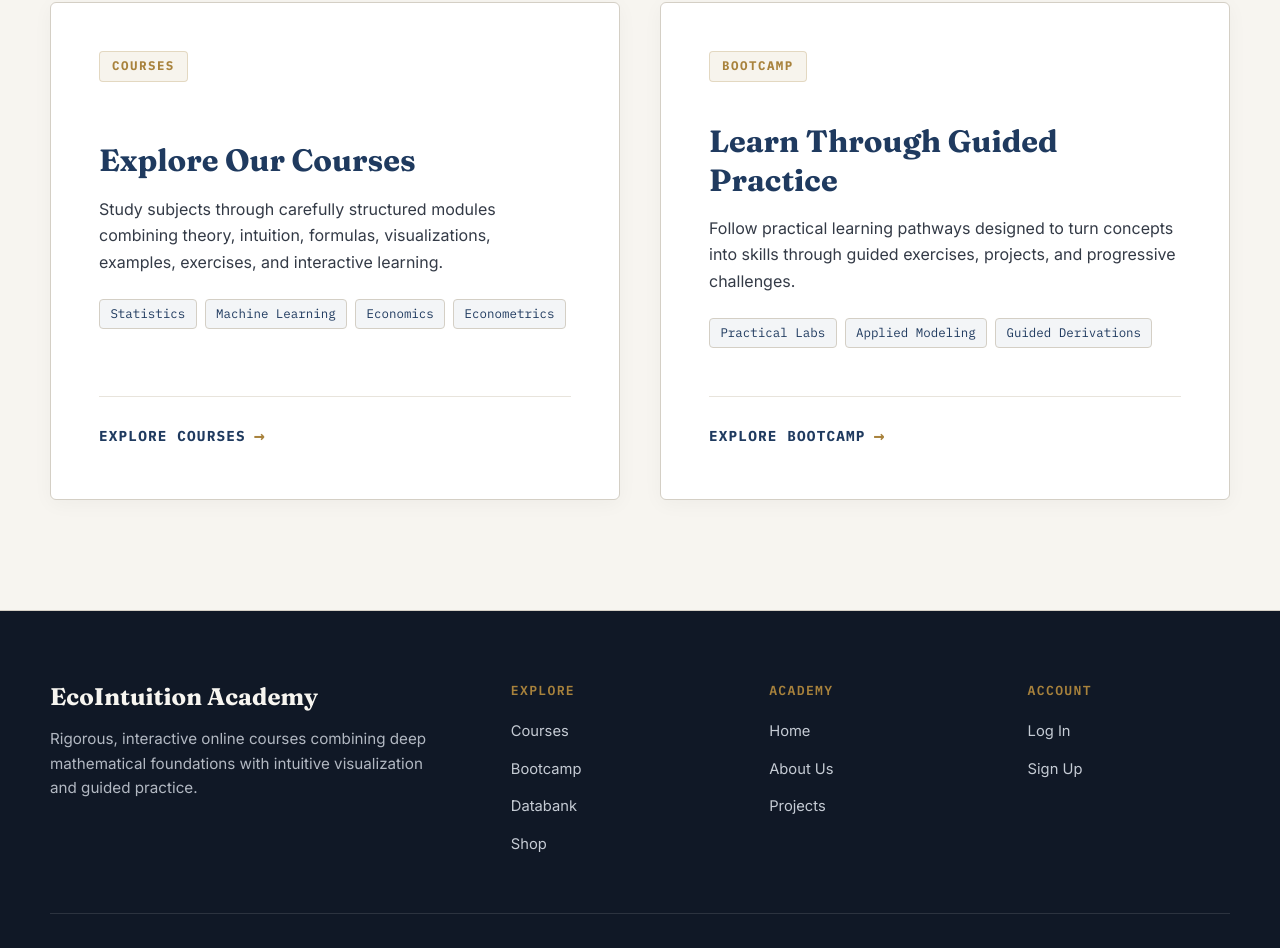
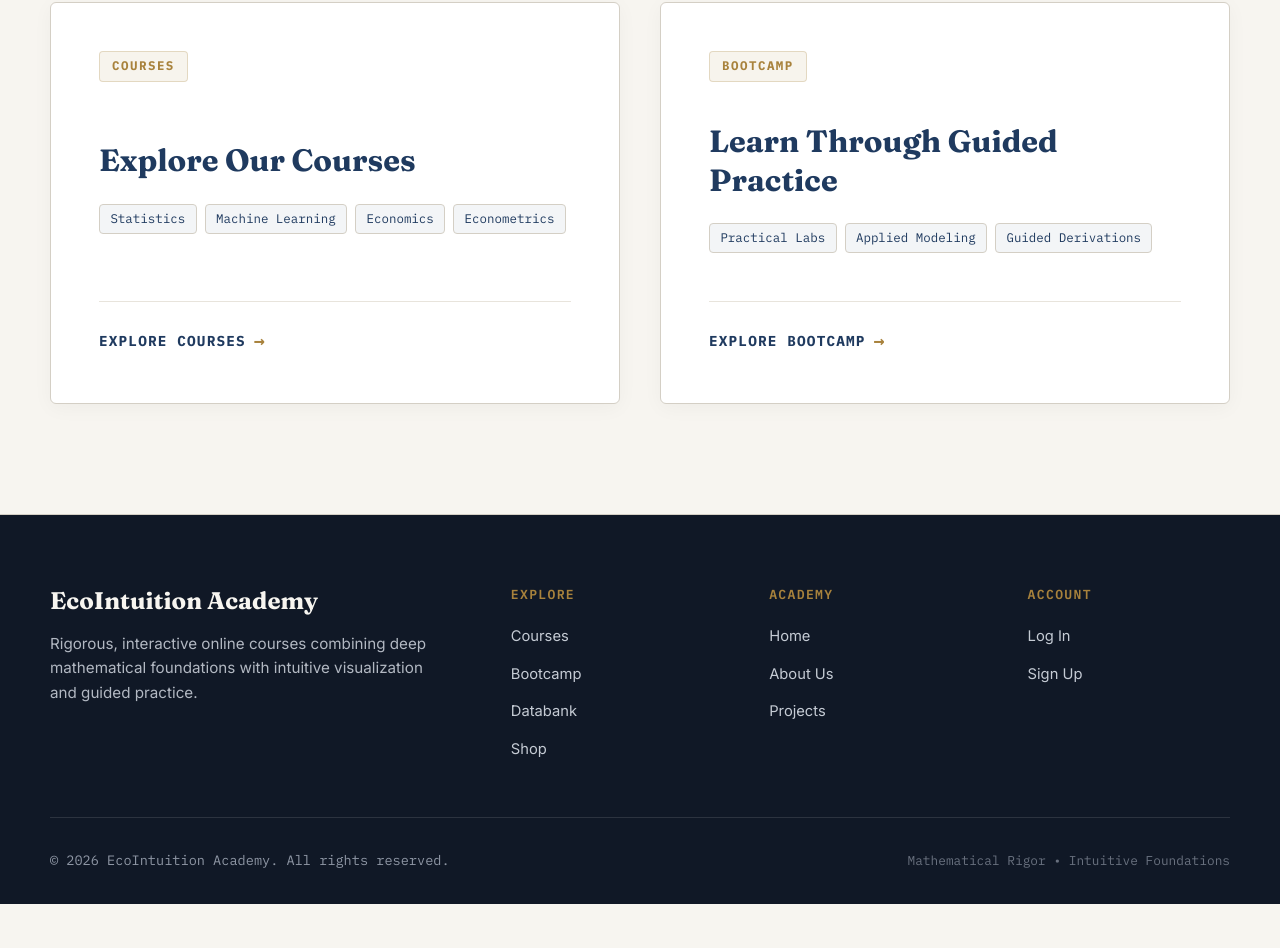
Before and after one commit to Ridwan805/Test, a React (Vite) app in the folder frontend/: page / in a window 1280 px wide. Shown: the part 2082-3030 px from the top of the page. After the commit the page ends 2986 px from the top, so only its background shows below. Built offline with nearby package versions, Linux system fonts and the light colour scheme.

Commit message:
style: remove description paragraphs from home learning path cards

```diff
--- a/frontend/src/components/home/LearningPaths.jsx
+++ b/frontend/src/components/home/LearningPaths.jsx
@@ -26,9 +26,6 @@ export default function LearningPaths() {
               <h3 id="course-card-heading" className="card-heading">
                 Explore Our Courses
               </h3>
-              <p className="card-description">
-                Study subjects through carefully structured modules combining theory, intuition, formulas, visualizations, examples, exercises, and interactive learning.
-              </p>
 
               <div className="card-topics" aria-label="Course Topics">
                 <span className="topic-tag">Statistics</span>
@@ -56,9 +53,6 @@ export default function LearningPaths() {
               <h3 id="bootcamp-card-heading" className="card-heading">
                 Learn Through Guided Practice
               </h3>
-              <p className="card-description">
-                Follow practical learning pathways designed to turn concepts into skills through guided exercises, projects, and progressive challenges.
-              </p>
 
               <div className="card-topics" aria-label="Bootcamp Focus Areas">
                 <span className="topic-tag">Practical Labs</span>
```
